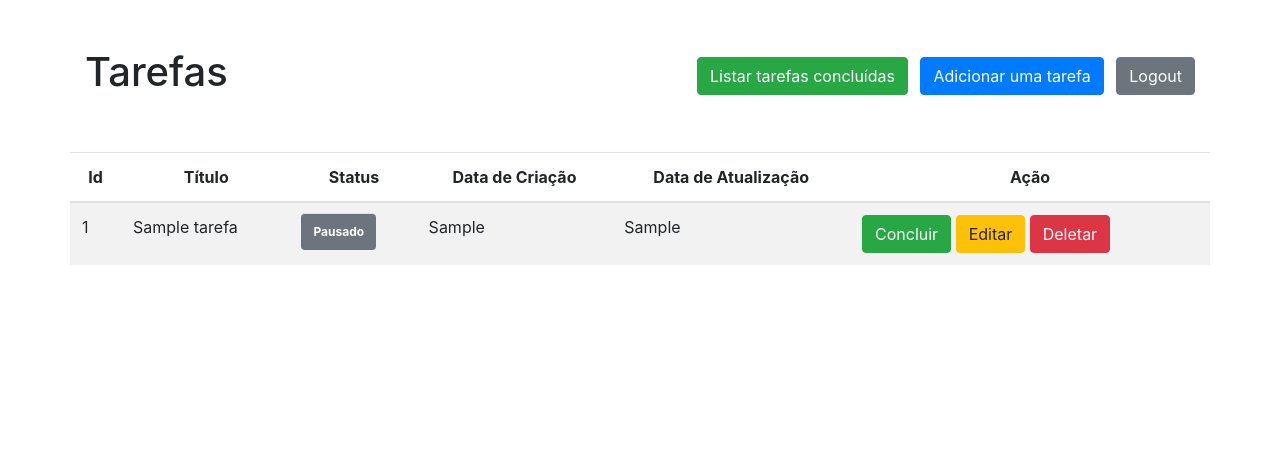
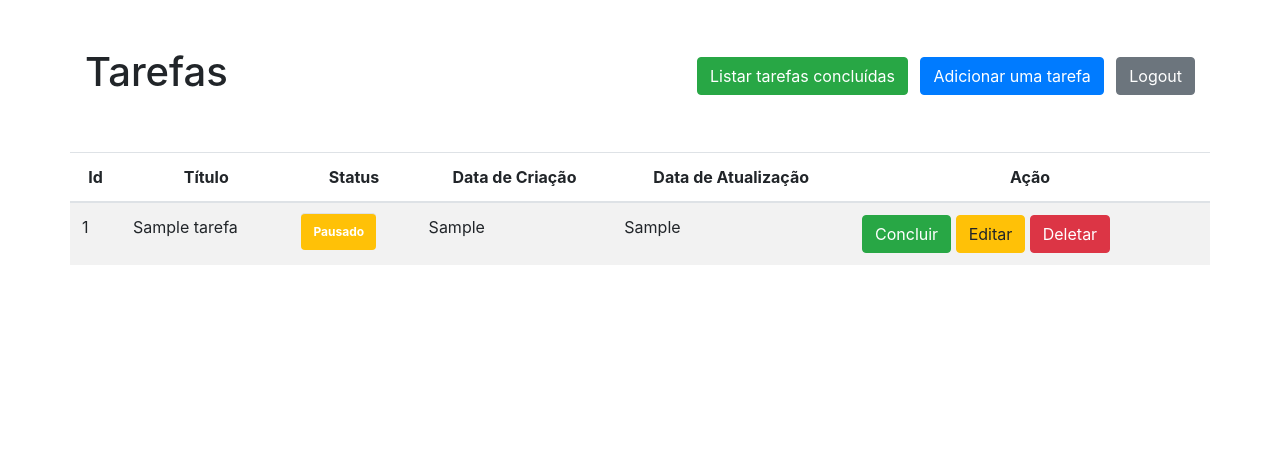
Before and after one commit to lucas-ioliveira/to_do_list_django, a Django app: template core/templates/tarefa.html in a window 1280 px wide. Shown: the top 449 px of the page. Run offline with Django 4.2, Linux system fonts and the light colour scheme; the template is opened without the code that fills it: most values are stand-ins (such as "Sample title", 1, 10 or a date in 2020); parts of the project's set-up code (start-up, migrations or seed data) failed here and were passed over; some libraries are stand-ins or nearby versions.

Commit message:
refactor: Ajuste de cores.

```diff
--- a/core/templates/tarefa.html
+++ b/core/templates/tarefa.html
@@ -32,14 +32,12 @@
                 <td>{{ tarefa.titulo }}</td>
                 {% if tarefa.status == 'À fazer' %}
                     <td class="badge badge-primary">{{ tarefa.status }}</td>
-                {% elif tarefa.status == 'Em andamento' %}
-                    <td class="badge badge-warning">{{ tarefa.status }}</td>
+                {% elif tarefa.status == 'Andamento' %}
+                    <td class="badge badge-info">{{ tarefa.status }}</td>
                 {% elif tarefa.status == 'Pausado' %}
-                    <td class="badge badge-secondary">{{ tarefa.status }}</td>
+                    <td  class="badge badge-warning" style="color: white;">{{ tarefa.status }}</td>
                 {% elif tarefa.status == 'Concluido' %}
                     <td class="badge badge-success">{{ tarefa.status }}</td>
-                {% elif tarefa.status == 'Finalizado' %}
-                    <td class="badge badge-danger">{{ tarefa.status }}</td>
                 {% endif %}
                 <td>{{ tarefa.data_criacao }}</td>
                 <td>{{ tarefa.data_atualizacao}}</td>
```
